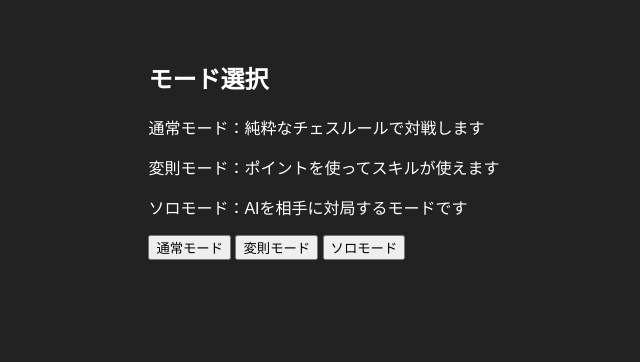
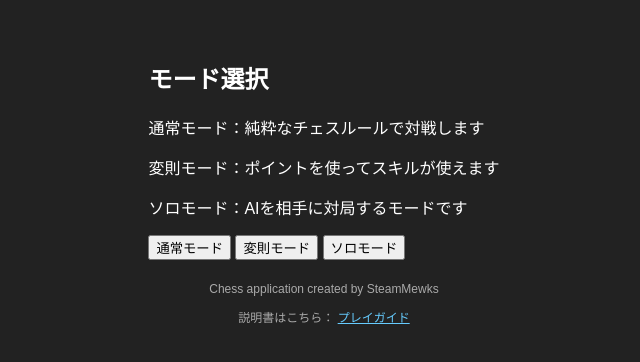
Before and after one commit to SteamMewks/chess, a plain HTML site: page index.html in a window 1280 px wide. Shown: the whole page, without its empty margins (316-956 px from the left). Drawn offline with Linux system fonts and the light colour scheme.

Commit message:
index.html を更新

```diff
--- a/index.html
+++ b/index.html
@@ -166,6 +166,16 @@ body {
 
 <div id="whiteHint" class="white-ui"></div>
 
+</div>
+
+<div style="text-align:center; font-size:12px; color:#aaa; margin-top:10px;">
+  <p>Chess application created by SteamMewks</p>
+  <p>
+    説明書はこちら：
+    <a href="https://note.com/steammewks/n/nbc95c483a2c1" target="_blank" style="color:#6cf;">
+      プレイガイド
+    </a>
+  </p>
 </div>
 
 </body>
```
